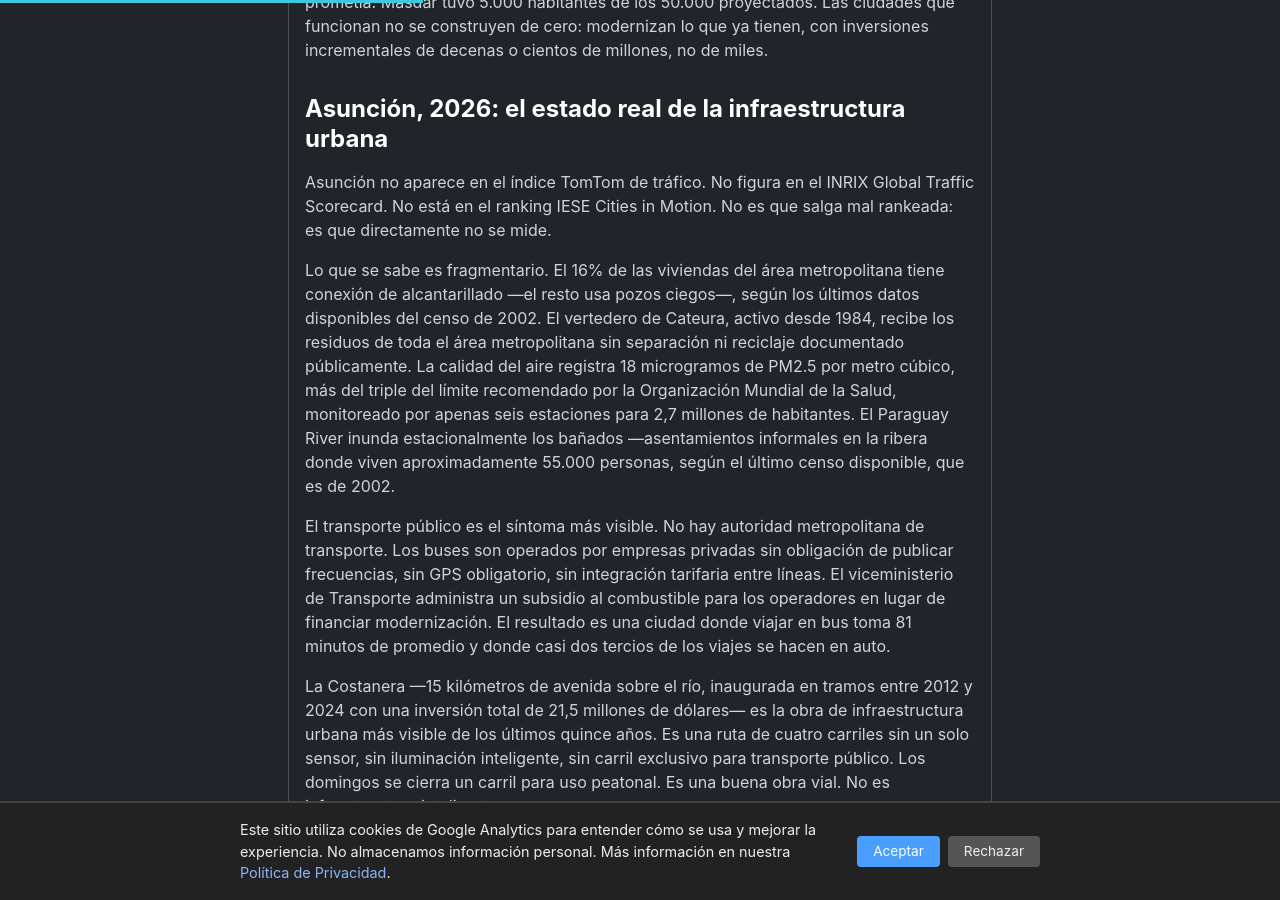
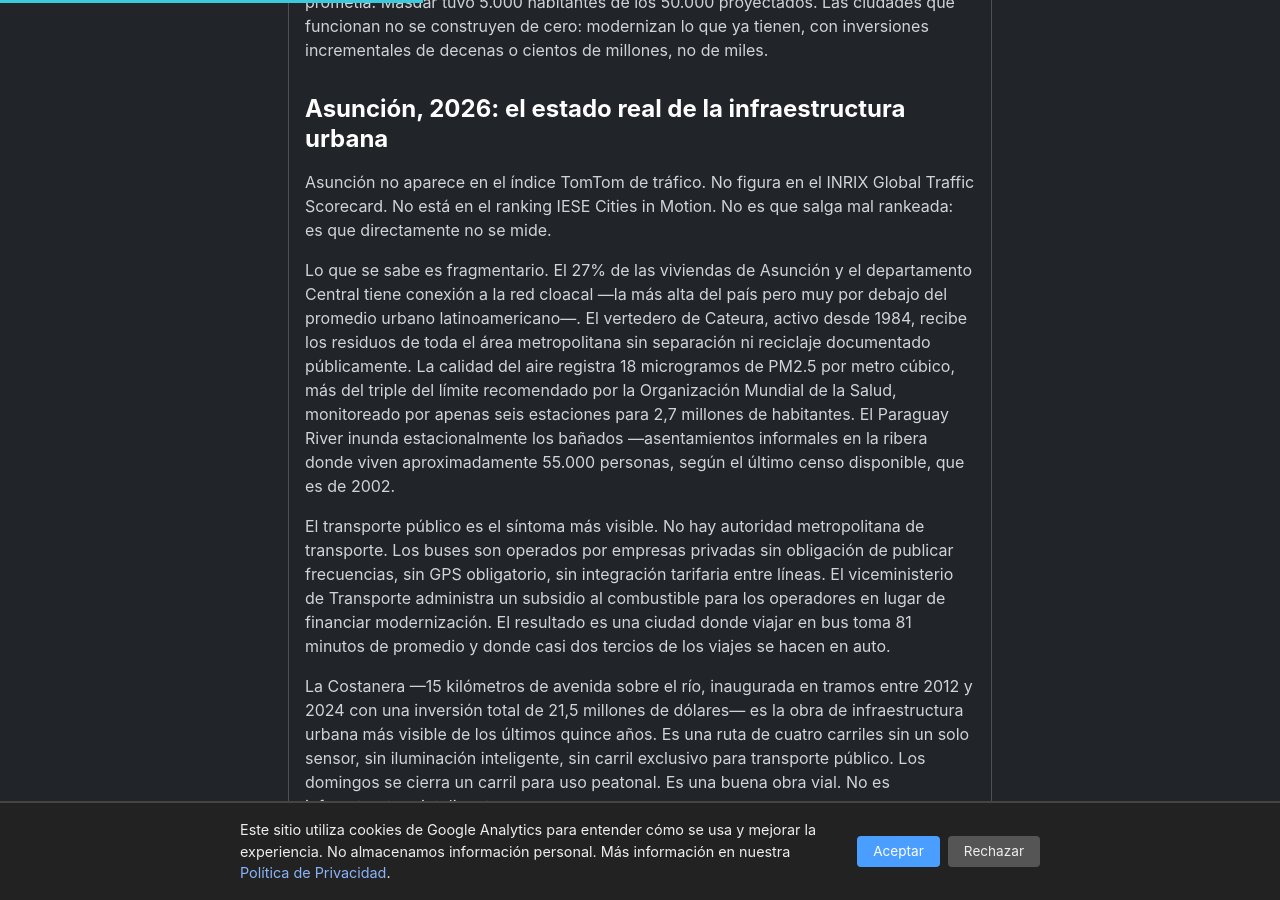
Before and after one commit to miravosqueinteresante/muchotexto.net, a Jekyll site: the page built from _posts/2026-07-17-smart-cities-asuncion-paraguay.md, in a window 1280 px wide and 900 px high, scrolled down 1470 px. Built offline with Jekyll 4.4.1, drawn with Linux system fonts in a browser that asks for light colours.

Commit message:
Corregir saneamiento: 27% en Asuncion/Central (ERSSAN+INE 2022), no 16% del censo 2002

```diff
--- a/_posts/2026-07-17-smart-cities-asuncion-paraguay.md
+++ b/_posts/2026-07-17-smart-cities-asuncion-paraguay.md
@@ -28,7 +28,7 @@ El rango de inversión es amplio. Las ciudades construidas desde cero —como So
 
 Asunción no aparece en el índice TomTom de tráfico. No figura en el INRIX Global Traffic Scorecard. No está en el ranking IESE Cities in Motion. No es que salga mal rankeada: es que directamente no se mide.
 
-Lo que se sabe es fragmentario. El 16% de las viviendas del área metropolitana tiene conexión de alcantarillado —el resto usa pozos ciegos—, según los últimos datos disponibles del censo de 2002. El vertedero de Cateura, activo desde 1984, recibe los residuos de toda el área metropolitana sin separación ni reciclaje documentado públicamente. La calidad del aire registra 18 microgramos de PM2.5 por metro cúbico, más del triple del límite recomendado por la Organización Mundial de la Salud, monitoreado por apenas seis estaciones para 2,7 millones de habitantes. El Paraguay River inunda estacionalmente los bañados —asentamientos informales en la ribera donde viven aproximadamente 55.000 personas, según el último censo disponible, que es de 2002.
+Lo que se sabe es fragmentario. El 27% de las viviendas de Asunción y el departamento Central tiene conexión a la red cloacal —la más alta del país pero muy por debajo del promedio urbano latinoamericano—. El vertedero de Cateura, activo desde 1984, recibe los residuos de toda el área metropolitana sin separación ni reciclaje documentado públicamente. La calidad del aire registra 18 microgramos de PM2.5 por metro cúbico, más del triple del límite recomendado por la Organización Mundial de la Salud, monitoreado por apenas seis estaciones para 2,7 millones de habitantes. El Paraguay River inunda estacionalmente los bañados —asentamientos informales en la ribera donde viven aproximadamente 55.000 personas, según el último censo disponible, que es de 2002.
 
 El transporte público es el síntoma más visible. No hay autoridad metropolitana de transporte. Los buses son operados por empresas privadas sin obligación de publicar frecuencias, sin GPS obligatorio, sin integración tarifaria entre líneas. El viceministerio de Transporte administra un subsidio al combustible para los operadores en lugar de financiar modernización. El resultado es una ciudad donde viajar en bus toma 81 minutos de promedio y donde casi dos tercios de los viajes se hacen en auto.
 
```
